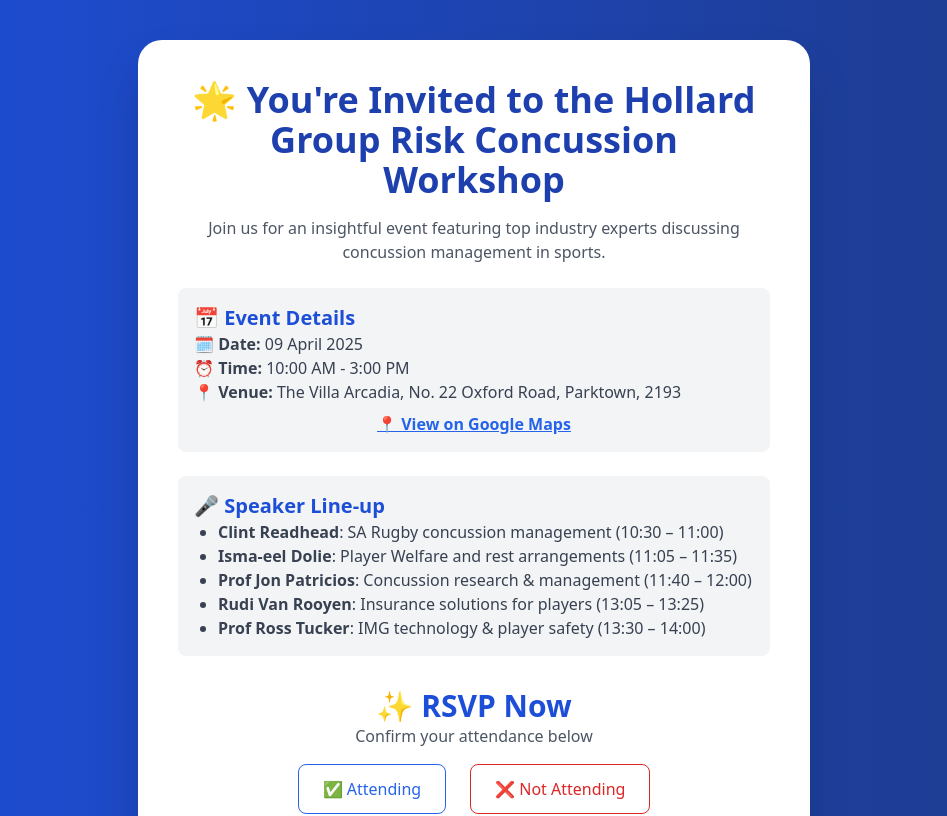
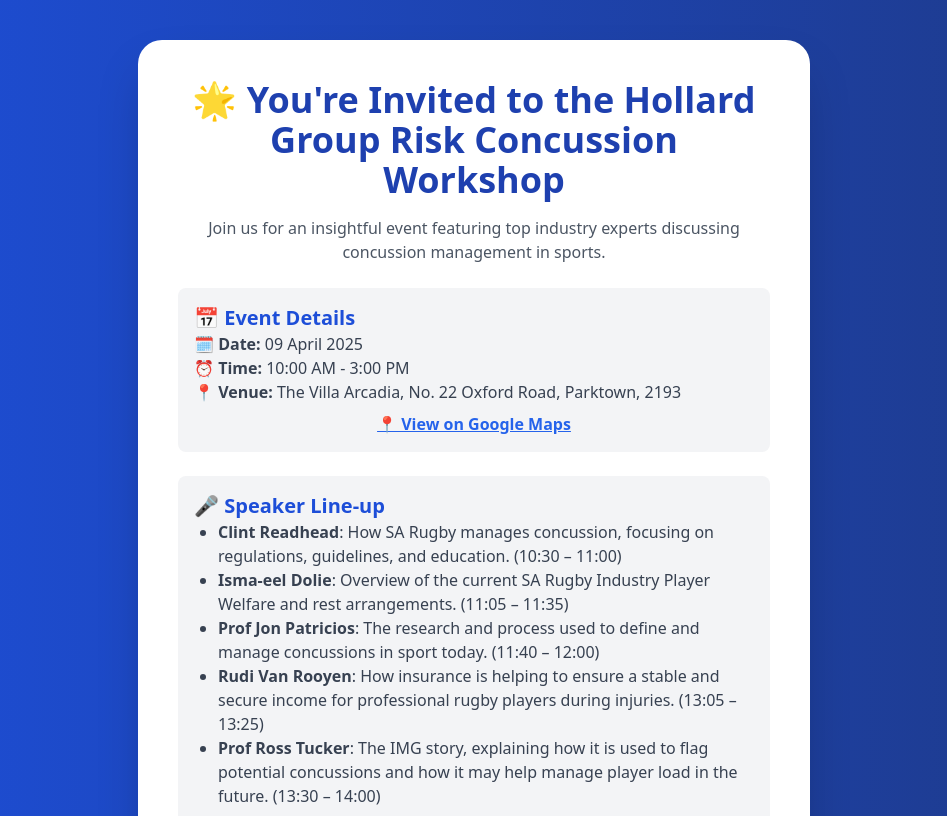
Before and after one commit to Gradi03/RSVP-for-event, a React (Vite) app: page / in a window 1280 px wide. Shown: the top 816 px of the page, without its empty margins (166-1113 px from the left). Built offline with nearby package versions, Linux system fonts and the light colour scheme.

Commit message:
added details about the speakers

```diff
--- a/src/App.jsx
+++ b/src/App.jsx
@@ -62,13 +62,15 @@
         <div className="mb-6 bg-gray-100 p-4 rounded-lg">
           <h3 className="text-xl font-semibold text-blue-700">🎤 Speaker Line-up</h3>
           <ul className="list-disc pl-6 text-gray-700">
-            <li><strong>Clint Readhead</strong>: SA Rugby concussion management (10:30 – 11:00)</li>
-            <li><strong>Isma-eel Dolie</strong>: Player Welfare and rest arrangements (11:05 – 11:35)</li>
-            <li><strong>Prof Jon Patricios</strong>: Concussion research & management (11:40 – 12:00)</li>
-            <li><strong>Rudi Van Rooyen</strong>: Insurance solutions for players (13:05 – 13:25)</li>
-            <li><strong>Prof Ross Tucker</strong>: IMG technology & player safety (13:30 – 14:00)</li>
+            <li><strong>Clint Readhead</strong>: How SA Rugby manages concussion, focusing on regulations, guidelines, and education. (10:30 – 11:00)</li>
+            <li><strong>Isma-eel Dolie</strong>: Overview of the current SA Rugby Industry Player Welfare and rest arrangements. (11:05 – 11:35)</li>
+            <li><strong>Prof Jon Patricios</strong>: The research and process used to define and manage concussions in sport today. (11:40 – 12:00)</li>
+            <li><strong>Rudi Van Rooyen</strong>: How insurance is helping to ensure a stable and secure income for professional rugby players during injuries. (13:05 – 13:25)</li>
+            <li><strong>Prof Ross Tucker</strong>: The IMG story, explaining how it is used to flag potential concussions and how it may help manage player load in the future. (13:30 – 14:00)</li>
           </ul>
         </div>
+
+        <p className="text-lg text-gray-700 text-center italic mt-4">We look forward to seeing you there and sharing this valuable experience together!<br/><strong>My Players and Hollard Group Risk Team</strong></p>
 
         <h2 className="text-3xl font-bold text-center text-blue-700 mt-8">✨ RSVP Now</h2>
         <p className="text-gray-600 text-center mb-4">Confirm your attendance below</p>
@@ -88,17 +90,9 @@
               <label className="block text-gray-700">Email Address</label>
               <input type="email" name="emailAddress" value={emailAddress} onChange={(e) => setEmailAddress(e.target.value)} className="w-full px-4 py-3 border rounded-lg mt-2" placeholder="Enter your email" required />
             </div>
-            {attendanceStatus === 'Yes' && (
-              <div className="mb-4">
-                <label className="block text-gray-700">Dietary Preferences (Optional)</label>
-                <textarea name="dietaryPreferences" value={dietaryPreferences} onChange={(e) => setDietaryPreferences(e.target.value)} className="w-full px-4 py-3 border rounded-lg mt-2" placeholder="Any dietary requirements?" />
-              </div>
-            )}
             <button type="submit" className="w-full py-3 px-4 bg-blue-700 text-white rounded-lg mt-4 text-lg font-semibold">Submit RSVP</button>
           </motion.form>
         )}
-
-        {formMessage && <div className="mt-4 text-center text-green-600 font-semibold">{formMessage}</div>}
       </motion.div>
     </motion.div>
   );
```
